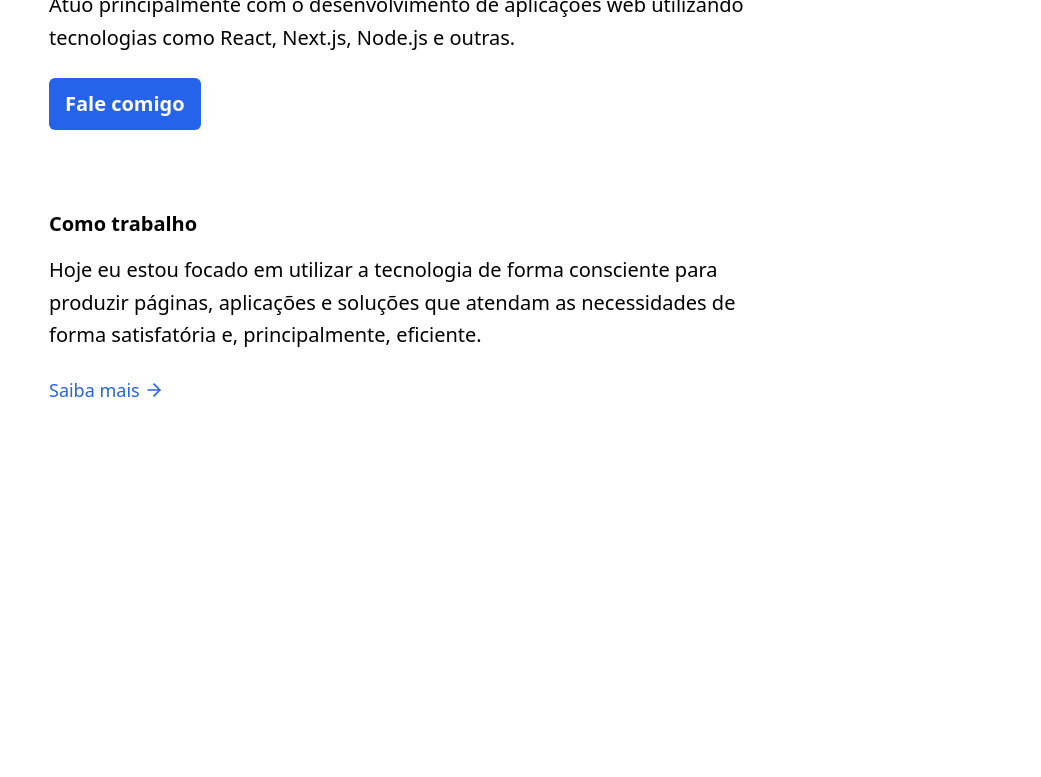
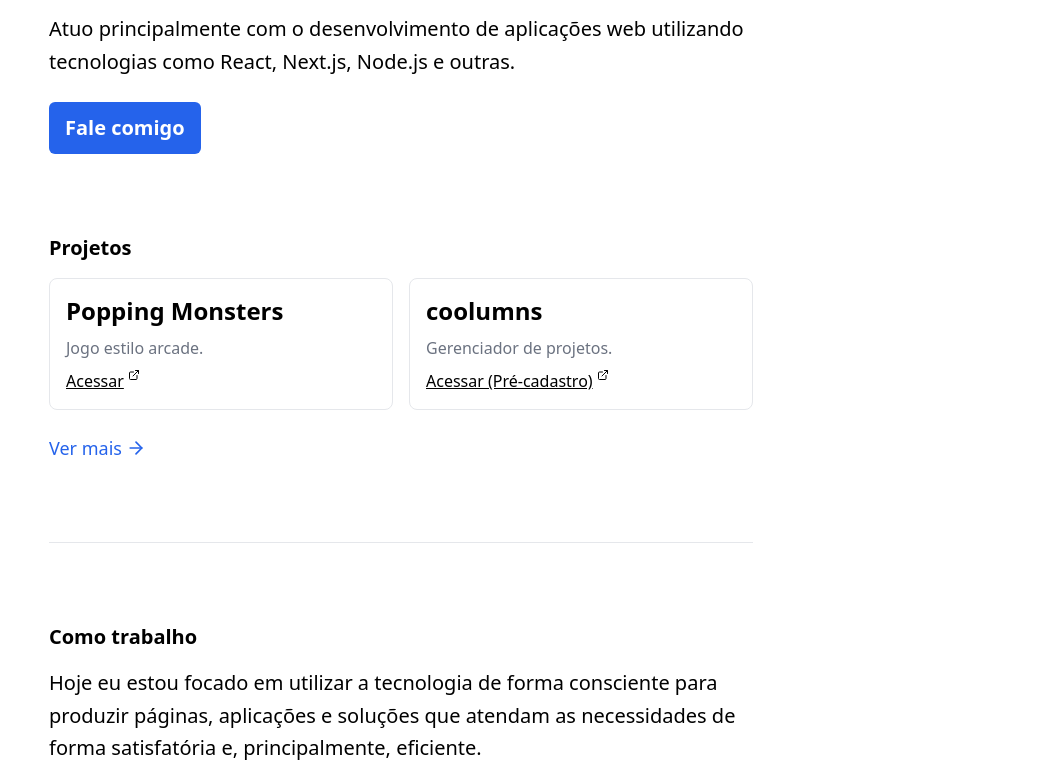
Before and after one commit to nascjoao/nascjoao.github.io, an Astro site: page / in a window 1280 px wide. Shown: the part 211-988 px from the top of the page, without its empty margins (239-1280 px from the left). Before the commit the page ends 800 px from the top, so only its background shows below. Built offline with nearby package versions, Linux system fonts and the light colour scheme; Astro itself is replaced by a stand-in of ours.

Commit message:
feat: Add projects section

```diff
--- a/src/pages/index.astro
+++ b/src/pages/index.astro
@@ -7,6 +7,7 @@ import { cva } from "class-variance-authority";
 const styles = {
     hero: cva([
         "py-20",
+        "pt-0",
         "rounded-lg",
         "transition-colors",
         "[transition-duration:250ms]",
@@ -29,7 +30,7 @@ const styles = {
 <Layout title="João Nascimento">
     <Header showBrandOnScroll />
     <div
-        class="max-w-screen-md mx-auto px-8 py-10"
+        class="max-w-screen-md mx-auto px-8 py-36"
         transition:name="container"
         transition:animate="slide"
     >
@@ -53,6 +54,73 @@ const styles = {
         </section>
         <section>
             <a
+                href="#projects"
+                class="relative before:content-['#'] before:text-gray-400 before:hidden [&:hover::before]:block before:absolute before:-left-2 before:-translate-x-full text-xl font-semibold antialiased"
+            >
+                <h2 id="projects">Projetos</h2>
+            </a>
+            <div
+                class="mt-4 grid [grid-template-columns:repeat(auto-fit,minmax(242px,1fr))] gap-4"
+            >
+                <a
+                    href="https://pop.nasc.dev"
+                    class="border rounded-lg p-4 hover:bg-gray-50"
+                    target="_blank"
+                >
+                    <article class="grid gap-2">
+                        <h3 class="text-2xl font-semibold antialiased">
+                            Popping Monsters
+                        </h3>
+                        <p class="text-md text-gray-500 leading-relaxed">
+                            Jogo estilo arcade.
+                        </p>
+                        <span class="flex gap-1 underline">
+                            Acessar
+                            <Icon
+                                name="external-link"
+                                class="size-3 transition-transform"
+                            />
+                        </span>
+                    </article>
+                </a>
+                <a
+                    href="https://coolumns.com.br"
+                    class="flex gap-1 border rounded-lg p-4 hover:bg-gray-50"
+                    target="_blank"
+                >
+                    <article class="grid gap-2">
+                        <h3 class="text-2xl font-semibold antialiased">
+                            coolumns
+                        </h3>
+                        <p class="text-md text-gray-500 leading-relaxed">
+                            Gerenciador de projetos.
+                        </p>
+                        <span class="flex gap-1 underline">
+                            Acessar (Pré-cadastro)
+                            <Icon
+                                name="external-link"
+                                class="size-3 transition-transform"
+                            />
+                        </span>
+                    </article>
+                </a>
+            </div>
+            <br />
+            <a
+                href="/projetos"
+                class="flex w-fit gap-1 items-center text-blue-600 text-lg [&:hover>svg]:translate-x-1"
+            >
+                Ver mais
+                <Icon
+                    transition:persist
+                    name="arrow-right"
+                    class="size-5 transition-transform"
+                />
+            </a>
+        </section>
+        <hr class="my-20" />
+        <section>
+            <a
                 href="#como-trabalho"
                 class="relative before:content-['#'] before:text-gray-400 before:hidden [&:hover::before]:block before:absolute before:-left-2 before:-translate-x-full text-xl font-semibold antialiased"
             >
@@ -70,23 +138,20 @@ const styles = {
                 class="flex w-fit gap-1 items-center text-blue-600 text-lg [&:hover>svg]:translate-x-1"
             >
                 Saiba mais
-                <Icon
-                    transition:persist
-                    name="arrow-right"
-                    class="size-5 transition-transform"
-                />
+                <Icon name="arrow-right" class="size-5 transition-transform" />
             </a>
         </section>
     </div>
-</Layout>
     <script>
-    import { ArrowRight, createIcons } from "lucide";
+        import { ArrowRight, ExternalLink, createIcons } from "lucide";
 
         document.addEventListener("astro:page-load", () => {
             createIcons({
                 icons: {
                     ArrowRight,
+                    ExternalLink,
                 },
             });
         });
     </script>
+</Layout>
```
Lines whose indentation alone changed are shown as unchanged.
